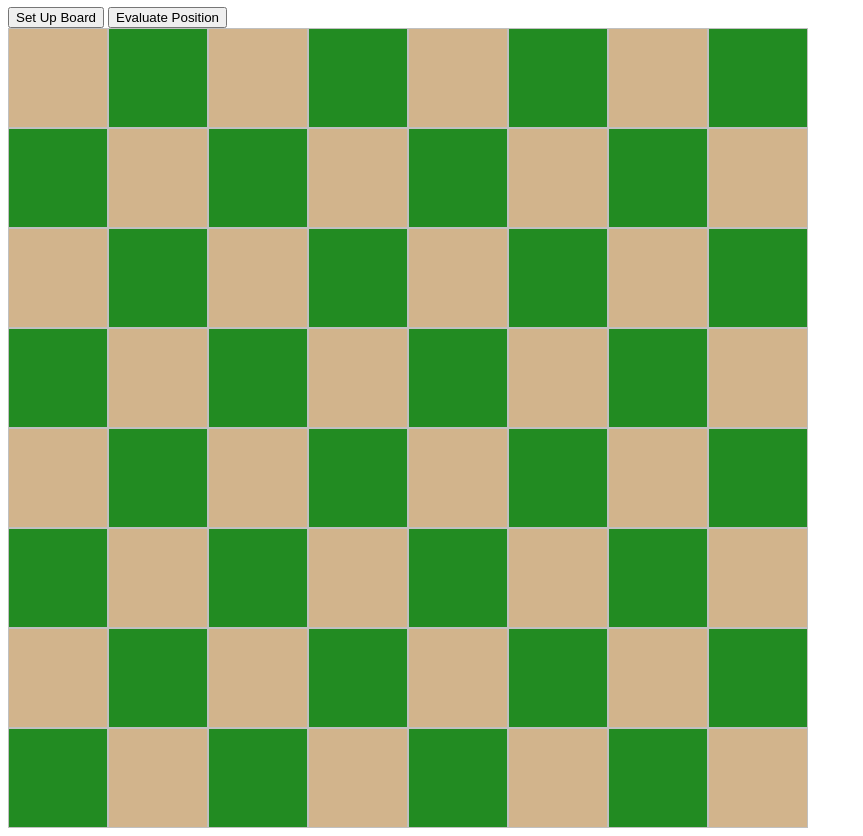
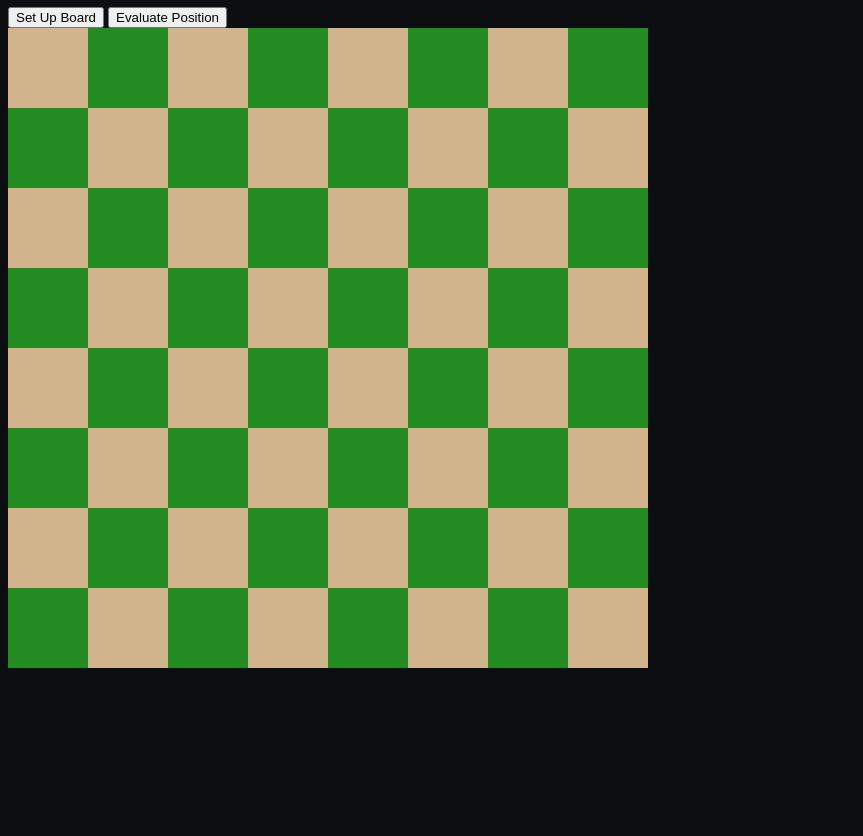
Before and after one commit to eccihxp/digitalsolution, a website: page public/index.html in a window 1280 px wide. Shown: the part 73-909 px from the top of the page, without its empty margins (0-863 px from the left). After the commit the page ends 800 px from the top, so only its background shows below. Drawn offline with Linux system fonts and the light colour scheme.

Commit message:
Basic UI changes with dark colour scheme
using black and aquamarine ish blue

```diff
--- a/public/script.js
+++ b/public/script.js
@@ -16,7 +16,7 @@ for(let i=8;i>=1;i--){
     $("#board").append("<div></div>").children().last().addClass("row row"+i)
     for(let j=1;j<=8;j++){
         $(".row"+i).append("<div></div>").children().last().addClass("square " + String.fromCharCode(96+j) + i.toString() + " " + ((i+j)%2==0 ? "black" : "white"))
-        $(".row"+i).children().last().append("<img>").children().last().addClass("pieceImg img" + String.fromCharCode(96+j) + i.toString())
+        $(".row"+i).children().last().append("<img>").children().last().addClass("pieceImg img" + String.fromCharCode(96+j) + i.toString()).attr("src", "0.png")
     }
 }
 
--- a/public/style.css
+++ b/public/style.css
@@ -1,19 +1,24 @@
+body{
+    background-color: #0d0e12;
+    color: #7fbab5ff;
+}
+
 div{
     float: down;
 }
 
 #board{
-    width:800px;
-    height:800px;
+    width: 80vh;
+    aspect-ratio: 1;
 }
 .square{
-    width: 100px;
-    height: 100px;
+    width: 10vh;
+    height: 10vh;
     float: left;
 }
 .pieceImg{
-    width: 100px;
-    height: 100px;
+    width: 10vh;
+    height: 10vh;
 }
 .black{
     background-color:forestgreen;
```
Also changed, not shown: index.js (+81 -13 lines).
